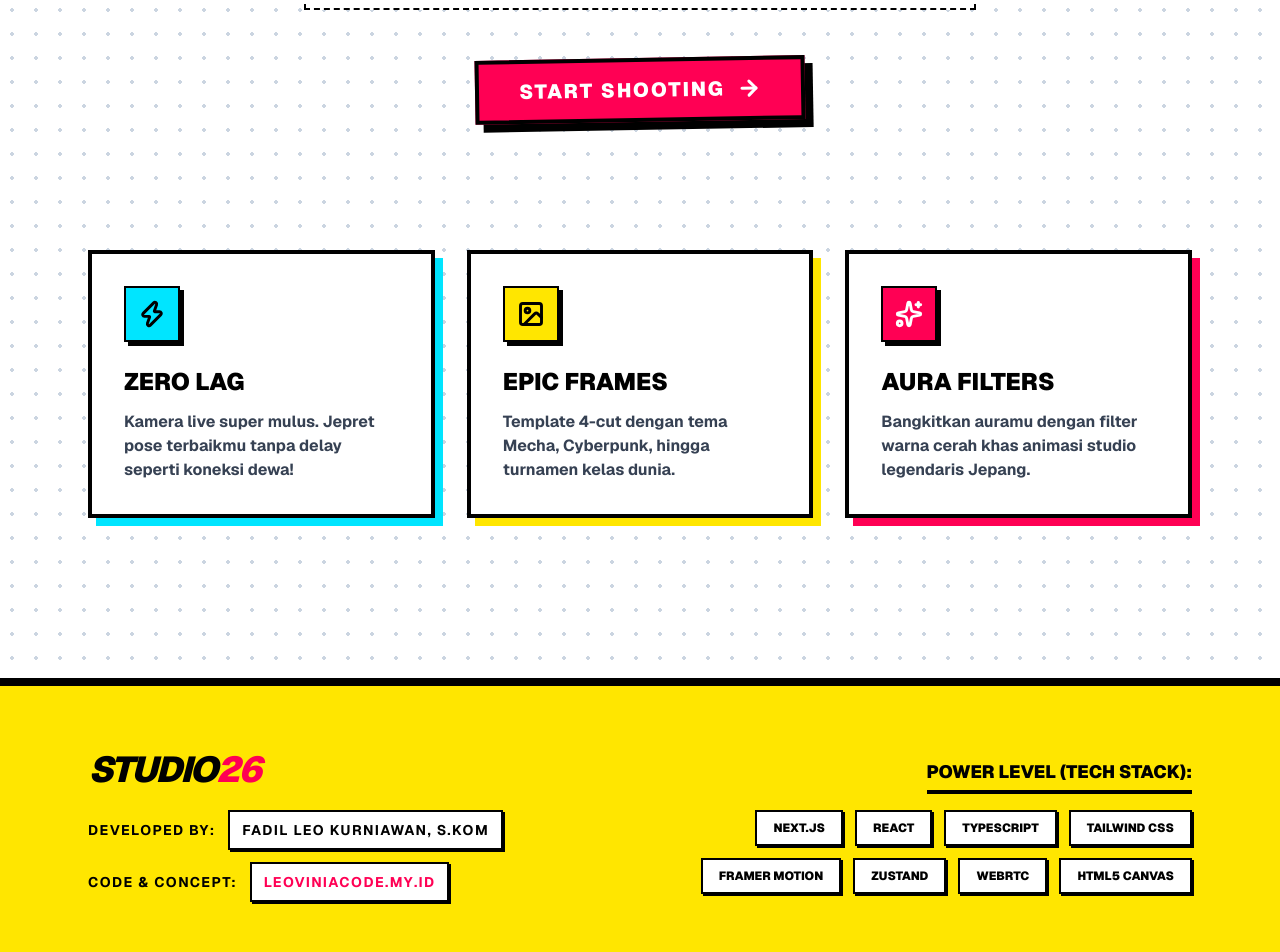
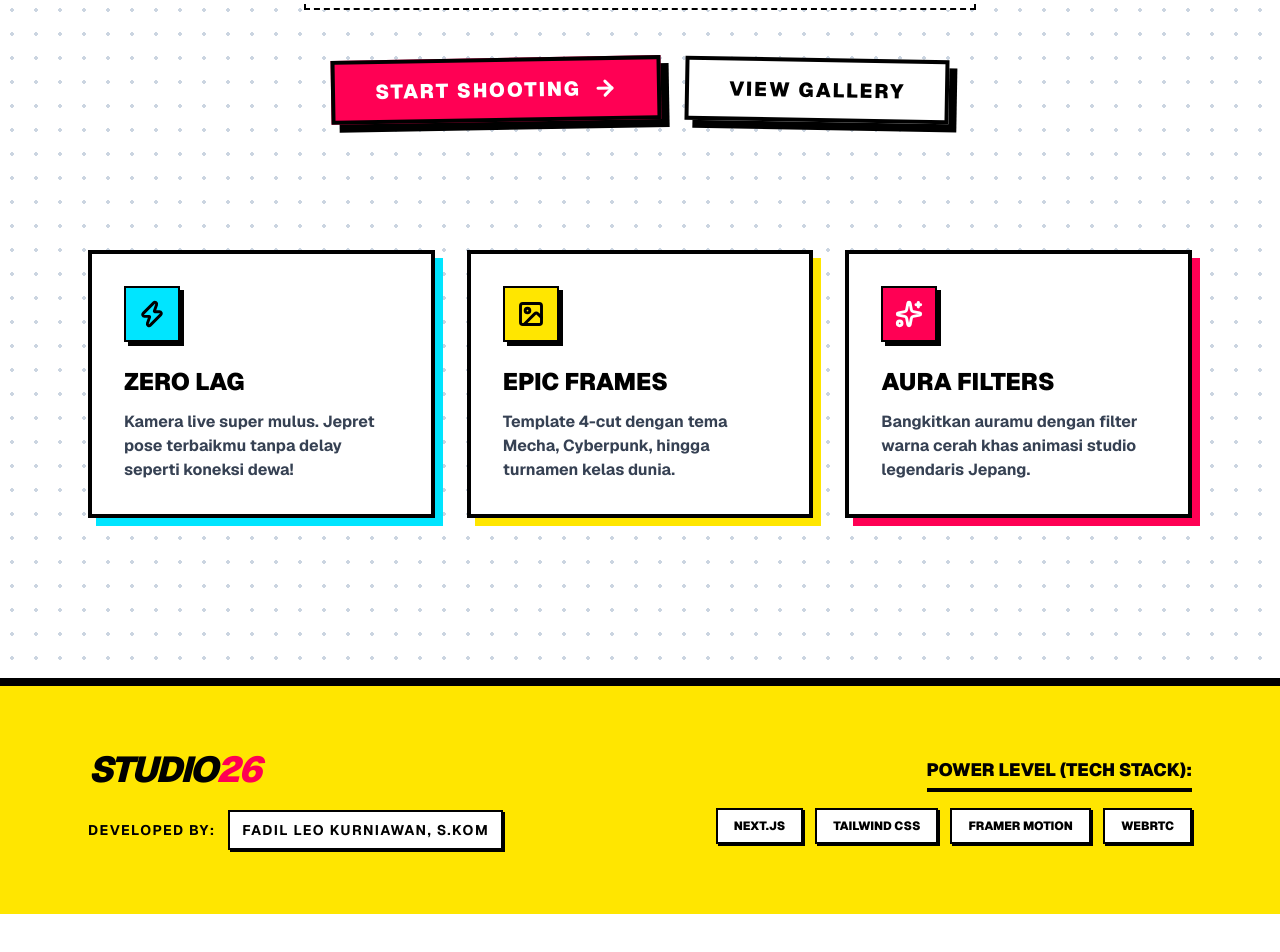
Before and after one commit to FadilLeo-code/studio26-photobooth, a Next.js app: page / in a window 1280 px wide. Shown: the part 578-1530 px from the top of the page. After the commit the page ends 1492 px from the top, so only its background shows below. Built offline with nearby package versions, Linux system fonts and the light colour scheme.

Commit message:
fix: explicit variants typing for production build

```diff
--- a/app/page.tsx
+++ b/app/page.tsx
@@ -5,19 +5,21 @@ import Link from "next/link";
 import { ArrowRight, Sparkles, Zap, Image as ImageIcon } from "lucide-react";
 
 export default function LandingPage() {
-  const mangaPop = {
+  // Upgrade: Menambahkan as const agar TypeScript tidak error saat build Vercel
+  const mangaPop: Variants = {
     hidden: { opacity: 0, scale: 0.8, rotate: -5 },
     visible: {
       opacity: 1,
       scale: 1,
       rotate: 0,
-      transition: { type: "spring", stiffness: 200, damping: 10 }
+      transition: { type: "spring" as const, stiffness: 200, damping: 10 }
     }
   };
 
   return (
     <div className="min-h-screen bg-white text-black font-sans overflow-hidden relative bg-[radial-gradient(#cbd5e1_2px,transparent_2px)] [background-size:24px_24px]">
 
+      {/* Navbar */}
       <nav className="fixed top-0 left-0 right-0 z-50 bg-white border-b-4 border-black">
         <div className="max-w-6xl mx-auto px-6 h-16 flex items-center justify-between">
           <div className="font-black tracking-tighter text-2xl flex items-center gap-2 uppercase italic">
@@ -41,6 +43,7 @@ export default function LandingPage() {
 
       <main className="relative z-10 pt-36 pb-20 px-6 max-w-6xl mx-auto flex flex-col items-center text-center">
 
+        {/* Badge */}
         <motion.div
           initial="hidden"
           animate="visible"
@@ -51,10 +54,11 @@ export default function LandingPage() {
           <span>Make A Moment</span>
         </motion.div>
 
+        {/* Hero Title */}
         <motion.h1
           initial={{ opacity: 0, y: 50 }}
           animate={{ opacity: 1, y: 0 }}
-          transition={{ duration: 0.5, type: "spring", bounce: 0.5 }}
+          transition={{ duration: 0.5, type: "spring" as const, bounce: 0.5 }}
           className="text-6xl md:text-8xl font-black tracking-tighter mb-6 leading-none uppercase italic"
         >
           Isekai Your <br className="hidden md:block" />
@@ -63,6 +67,7 @@ export default function LandingPage() {
           </span>
         </motion.h1>
 
+        {/* Subtitle */}
         <motion.p
           initial={{ opacity: 0 }}
           animate={{ opacity: 1 }}
@@ -72,10 +77,11 @@ export default function LandingPage() {
           Masuk ke dimensi baru. Bikin foto bareng temen, sahabat atau pacar dengan frame yang menarik dan keren!
         </motion.p>
 
+        {/* CTAs */}
         <motion.div
           initial={{ scale: 0 }}
           animate={{ scale: 1 }}
-          transition={{ delay: 0.5, type: "spring", stiffness: 150 }}
+          transition={{ delay: 0.5, type: "spring" as const, stiffness: 150 }}
           className="flex flex-col sm:flex-row gap-6"
         >
           <Link
@@ -86,14 +92,15 @@ export default function LandingPage() {
             <ArrowRight size={24} strokeWidth={3} className="group-hover:translate-x-2 transition-transform" />
           </Link>
 
-          {/* <Link
+          <Link
             href="/gallery"
             className="group flex items-center justify-center gap-3 h-16 px-10 bg-white text-black font-black text-xl uppercase tracking-widest border-4 border-black shadow-[8px_8px_0px_0px_rgba(0,0,0,1)] hover:bg-gray-100 hover:translate-x-[2px] hover:translate-y-[2px] hover:shadow-[6px_6px_0px_0px_rgba(0,0,0,1)] active:translate-x-[8px] active:translate-y-[8px] active:shadow-none transition-all rotate-1"
           >
             View Gallery
-          </Link> */}
+          </Link>
         </motion.div>
 
+        {/* Features */}
         <motion.div
           initial={{ opacity: 0, y: 50 }}
           animate={{ opacity: 1, y: 0 }}
@@ -101,66 +108,41 @@ export default function LandingPage() {
           className="grid grid-cols-1 md:grid-cols-3 gap-8 mt-32 w-full text-left"
         >
           <div className="bg-white p-8 border-4 border-black shadow-[8px_8px_0px_0px_rgba(0,229,255,1)] hover:-translate-y-2 hover:shadow-[12px_12px_0px_0px_rgba(0,229,255,1)] transition-all">
-            <div className="w-14 h-14 bg-[#00E5FF] border-2 border-black flex items-center justify-center mb-6 shadow-[4px_4px_0px_0px_rgba(0,0,0,1)]">
-              <Zap size={28} strokeWidth={2.5} />
-            </div>
+            <div className="w-14 h-14 bg-[#00E5FF] border-2 border-black flex items-center justify-center mb-6 shadow-[4px_4px_0px_0px_rgba(0,0,0,1)]"><Zap size={28} strokeWidth={2.5} /></div>
             <h3 className="text-2xl font-black uppercase mb-3">Zero Lag</h3>
             <p className="font-bold text-gray-700">Kamera live super mulus. Jepret pose terbaikmu tanpa delay seperti koneksi dewa!</p>
           </div>
 
           <div className="bg-white p-8 border-4 border-black shadow-[8px_8px_0px_0px_rgba(255,230,0,1)] hover:-translate-y-2 hover:shadow-[12px_12px_0px_0px_rgba(255,230,0,1)] transition-all">
-            <div className="w-14 h-14 bg-[#FFE600] border-2 border-black flex items-center justify-center mb-6 shadow-[4px_4px_0px_0px_rgba(0,0,0,1)]">
-              <ImageIcon size={28} strokeWidth={2.5} />
-            </div>
+            <div className="w-14 h-14 bg-[#FFE600] border-2 border-black flex items-center justify-center mb-6 shadow-[4px_4px_0px_0px_rgba(0,0,0,1)]"><ImageIcon size={28} strokeWidth={2.5} /></div>
             <h3 className="text-2xl font-black uppercase mb-3">Epic Frames</h3>
             <p className="font-bold text-gray-700">Template 4-cut dengan tema Mecha, Cyberpunk, hingga turnamen kelas dunia.</p>
           </div>
 
           <div className="bg-white p-8 border-4 border-black shadow-[8px_8px_0px_0px_rgba(255,0,84,1)] hover:-translate-y-2 hover:shadow-[12px_12px_0px_0px_rgba(255,0,84,1)] transition-all">
-            <div className="w-14 h-14 bg-[#FF0054] border-2 border-black flex items-center justify-center text-white mb-6 shadow-[4px_4px_0px_0px_rgba(0,0,0,1)]">
-              <Sparkles size={28} strokeWidth={2.5} />
-            </div>
+            <div className="w-14 h-14 bg-[#FF0054] border-2 border-black flex items-center justify-center text-white mb-6 shadow-[4px_4px_0px_0px_rgba(0,0,0,1)]"><Sparkles size={28} strokeWidth={2.5} /></div>
             <h3 className="text-2xl font-black uppercase mb-3">Aura Filters</h3>
             <p className="font-bold text-gray-700">Bangkitkan auramu dengan filter warna cerah khas animasi studio legendaris Jepang.</p>
           </div>
         </motion.div>
       </main>
 
-      {/* FOOTER MANGA STYLE DENGAN INFORMASI TECH STACK */}
       <footer className="w-full bg-[#FFE600] border-t-8 border-black mt-20 py-16 relative z-10">
         <div className="max-w-6xl mx-auto px-6 flex flex-col lg:flex-row justify-between items-center gap-10 text-center lg:text-left">
-
           <div className="flex flex-col gap-3">
-            <h2 className="text-4xl font-black uppercase italic tracking-tighter mb-2">
-              Studio<span className="text-[#FF0054]">26</span>
-            </h2>
+            <h2 className="text-4xl font-black uppercase italic tracking-tighter mb-2">Studio<span className="text-[#FF0054]">26</span></h2>
             <div className="font-bold text-black text-sm uppercase tracking-widest leading-loose">
-              Developed by: <br className="md:hidden" />
-              <span className="bg-white px-3 py-1 border-2 border-black shadow-[2px_2px_0px_0px_rgba(0,0,0,1)] inline-block md:ml-2">
-                Fadil Leo Kurniawan, S.Kom
-              </span>
-            </div>
-            <div className="font-bold text-black text-sm uppercase tracking-widest leading-loose">
-              Code & Concept: <br className="md:hidden" />
-              <a href="https://leoviniacode.my.id" target="_blank" rel="noreferrer" className="bg-white px-3 py-1 border-2 border-black shadow-[2px_2px_0px_0px_rgba(0,0,0,1)] text-[#FF0054] hover:bg-[#00E5FF] hover:text-black transition-colors inline-block md:ml-2">
-                leoviniacode.my.id
-              </a>
+              Developed by: <span className="bg-white px-3 py-1 border-2 border-black shadow-[2px_2px_0px_0px_rgba(0,0,0,1)] inline-block md:ml-2">Fadil Leo Kurniawan, S.Kom</span>
             </div>
           </div>
-
           <div className="flex flex-col gap-4 lg:items-end w-full lg:w-1/2">
-            <p className="font-black uppercase text-lg border-b-4 border-black inline-block pb-1">
-              Power Level (Tech Stack):
-            </p>
+            <p className="font-black uppercase text-lg border-b-4 border-black inline-block pb-1">Power Level (Tech Stack):</p>
             <div className="flex flex-wrap justify-center lg:justify-end gap-3">
-              {["Next.js", "React", "TypeScript", "Tailwind CSS", "Framer Motion", "Zustand", "WebRTC", "HTML5 Canvas"].map((tech) => (
-                <span key={tech} className="bg-white border-2 border-black px-4 py-2 text-xs font-black uppercase shadow-[2px_2px_0px_0px_rgba(0,0,0,1)] hover:translate-x-[2px] hover:translate-y-[2px] hover:shadow-none transition-all cursor-default">
-                  {tech}
-                </span>
+              {["Next.js", "Tailwind CSS", "Framer Motion", "WebRTC"].map((tech) => (
+                <span key={tech} className="bg-white border-2 border-black px-4 py-2 text-xs font-black uppercase shadow-[2px_2px_0px_0px_rgba(0,0,0,1)]">{tech}</span>
               ))}
             </div>
           </div>
-
         </div>
       </footer>
     </div>
```
